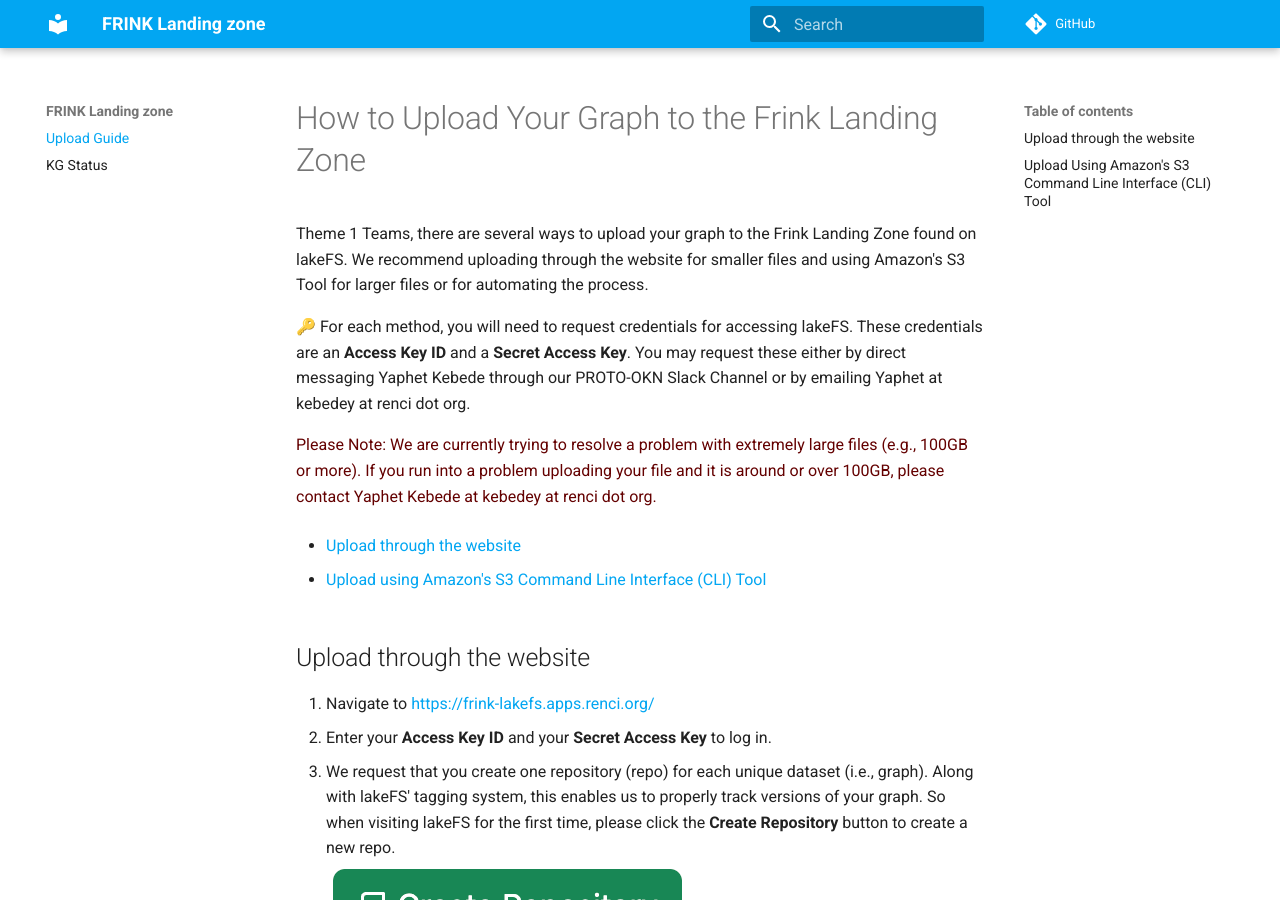
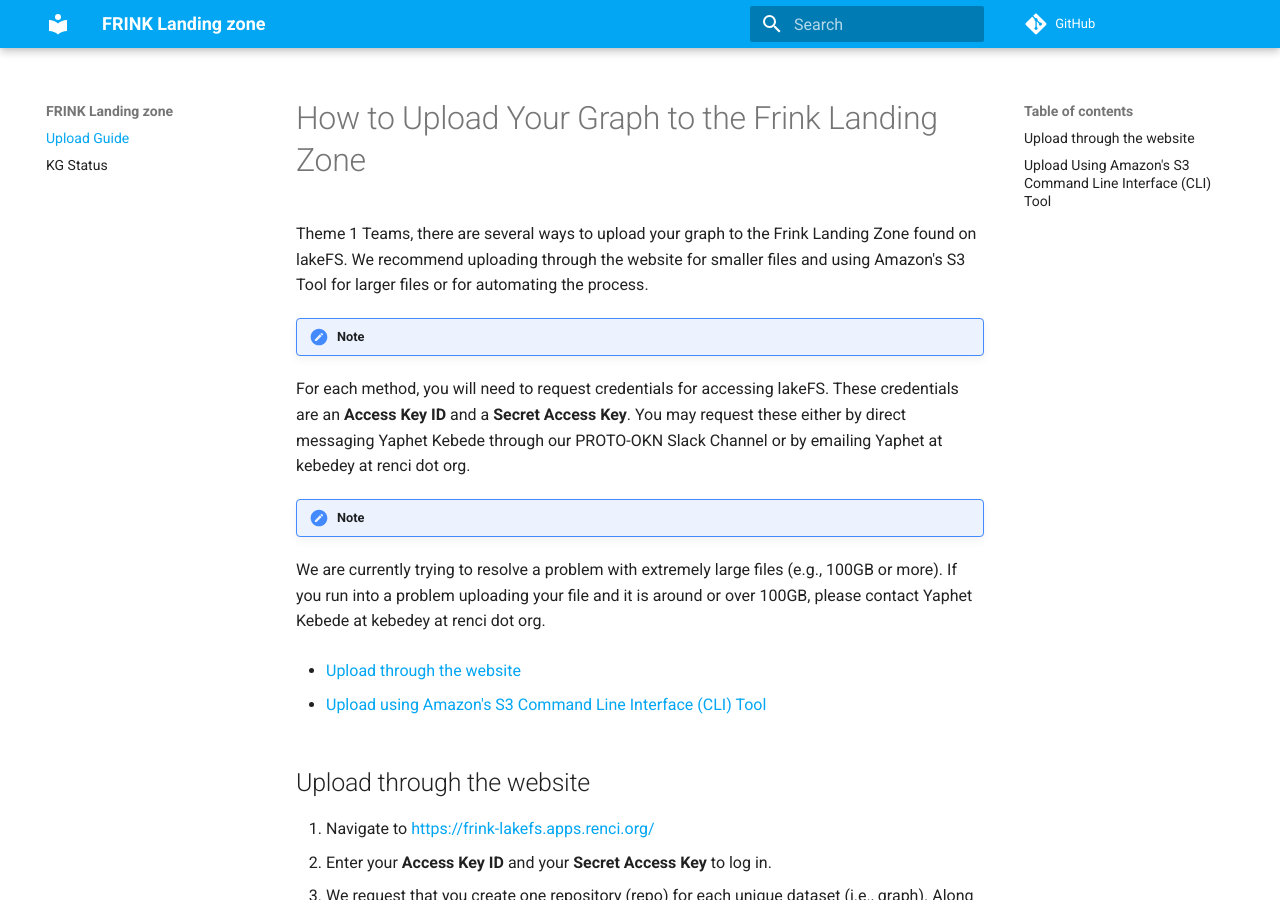
Before and after one commit to frink-okn/frink-landing-zone, an MkDocs documentation site: the page built from docs/index.md, in a window 1280 px wide and 900 px high. Built offline with MkDocs 1.6.1 and Material for MkDocs 9.7.7, drawn with Linux system fonts in a browser that asks for light colours; comment, search, counter and statistics services are not loaded.

Commit message:
Update index.md

```diff
--- a/docs/index.md
+++ b/docs/index.md
@@ -1,9 +1,14 @@
 # How to Upload Your Graph to the Frink Landing Zone
 Theme 1 Teams, there are several ways to upload your graph to the Frink Landing Zone found on lakeFS. We recommend uploading through the website for smaller files and using Amazon's S3 Tool for larger files or for automating the process.
 
-<span style='font-color:20px;'>&#128273;</span> For each method, you will need to request credentials for accessing lakeFS. These credentials are an **Access Key ID** and a **Secret Access Key**. You may request these either by direct messaging Yaphet Kebede through our PROTO-OKN Slack Channel or by emailing Yaphet at kebedey at renci dot org.
+!!! note
 
-<font color ="#640000;'">Please Note: We are currently trying to resolve a problem with extremely large files (e.g., 100GB or more). If you run into a problem uploading your file and it is around or over 100GB, please contact Yaphet Kebede at kebedey at renci dot org.</font>
+   For each method, you will need to request credentials for accessing lakeFS. These credentials are an **Access Key ID** and a **Secret Access Key**. You may request these either by direct messaging Yaphet Kebede through our PROTO-OKN Slack Channel or by emailing Yaphet at kebedey at renci dot org.
+
+!!! note
+
+   We are currently trying to resolve a problem with extremely large files (e.g., 100GB or more). If you run into a problem uploading your file and it is around or over 100GB, please contact Yaphet Kebede at kebedey at renci dot org.
+
 
 - [Upload through the website](#upload-through-the-website)
 
```
Also changed, not shown: other parts of docs/index.md (+2 -2 lines).
